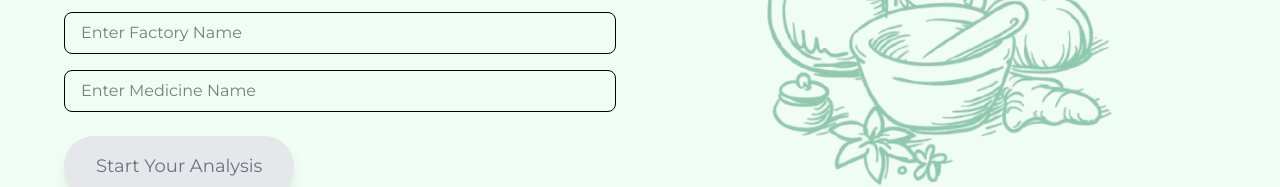
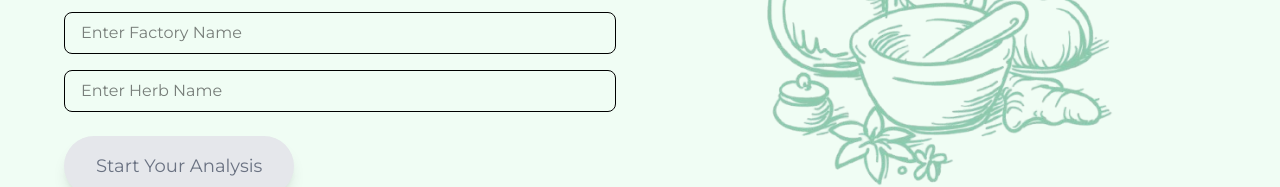
Before and after one commit to sanskriti2004/sih-frontend, a Next.js app: page / in a window 1280 px wide. Shown: the part 431-618 px from the top of the page. Built offline with nearby package versions, Linux system fonts and the light colour scheme.

Commit message:
med->herb

```diff
--- a/src/app/page.js
+++ b/src/app/page.js
@@ -47,7 +47,7 @@ export default function Home() {
 
             <input
               type="text"
-              placeholder="Enter Medicine Name"
+              placeholder="Enter Herb Name"
               value={medicineName}
               onChange={(e) => setMedicineName(e.target.value)}
               className="w-full px-4 py-2 border rounded-lg focus:outline-none focus:ring-2 focus:ring-green-600"
```
